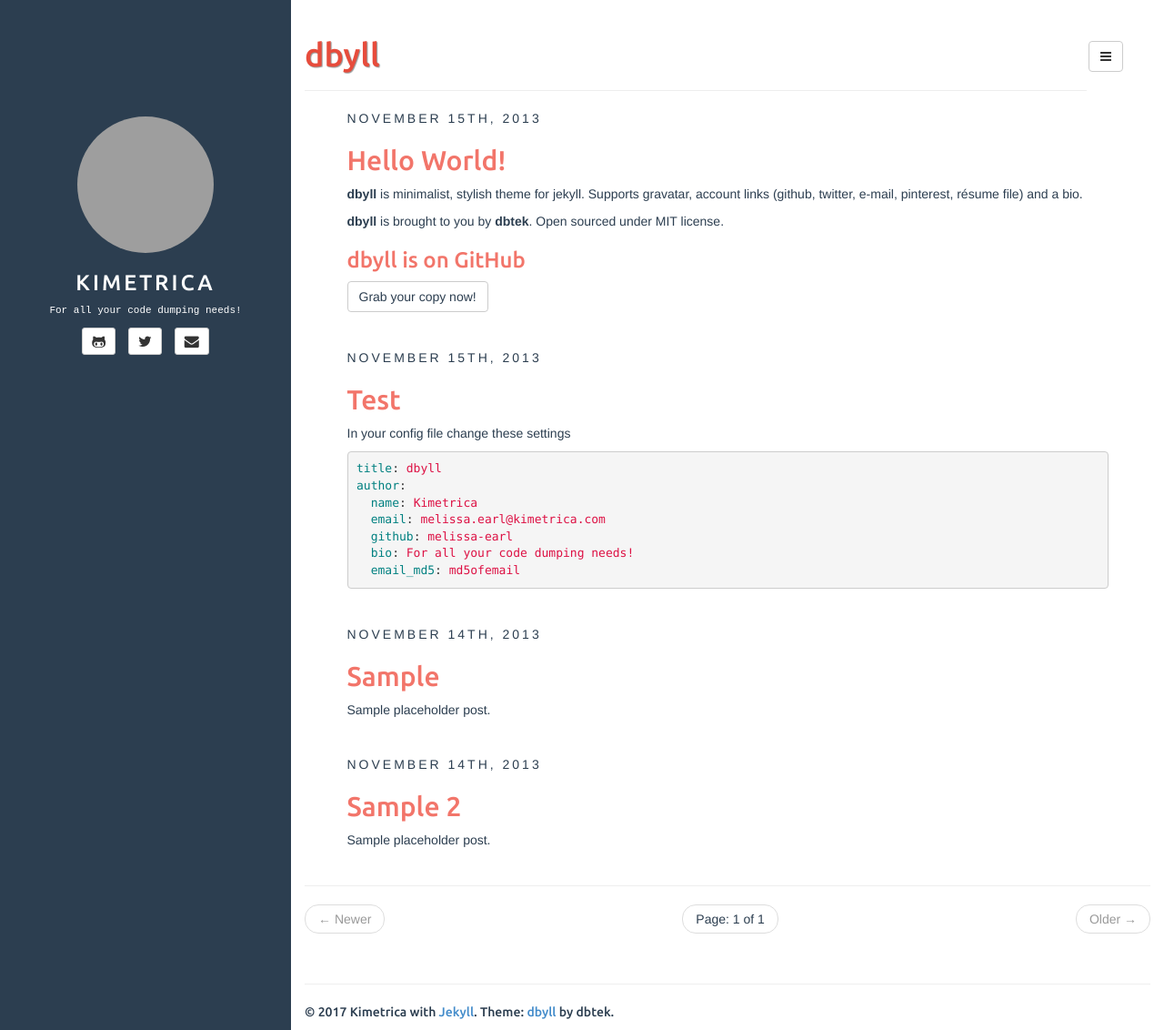
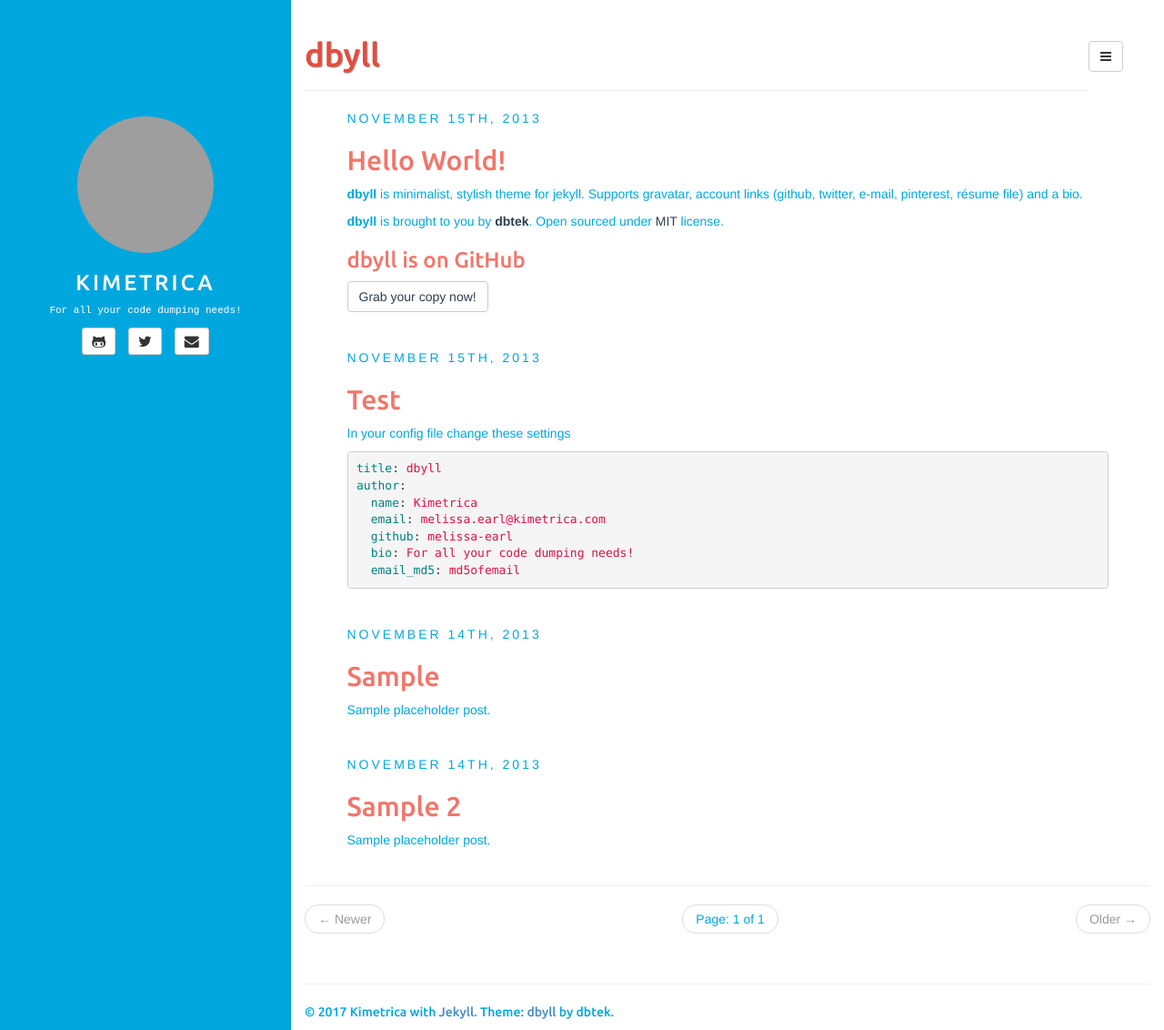
Before and after one commit to melissa-earl/Kimetrica-Wiki, a Jekyll site: the page built from index.html, in a window 1280 px wide and 1132 px high. Shown: the whole window at 91% size. Built offline with Jekyll 4.4.1, drawn with Linux system fonts in a browser that asks for light colours; the list of posts is cut into pages by our own code; grey boxes are pictures that could not be loaded.

Commit message:
color change

```diff
--- a/assets/css/style.css
+++ b/assets/css/style.css
@@ -1,14 +1,14 @@
 @import url(//fonts.googleapis.com/css?family=Ubuntu:500&subset=latin,latin-ext);
 
 body{
-	color: #2c3e50;
+	color: #00a7df;
 }
 
 .sidebar {
 	position: fixed;
 	top: 0px;
 	padding-top: 10%;
-	background-color: #2c3e50;
+	background-color: #00a7df;
 	color: #fff;
 }
 
```
